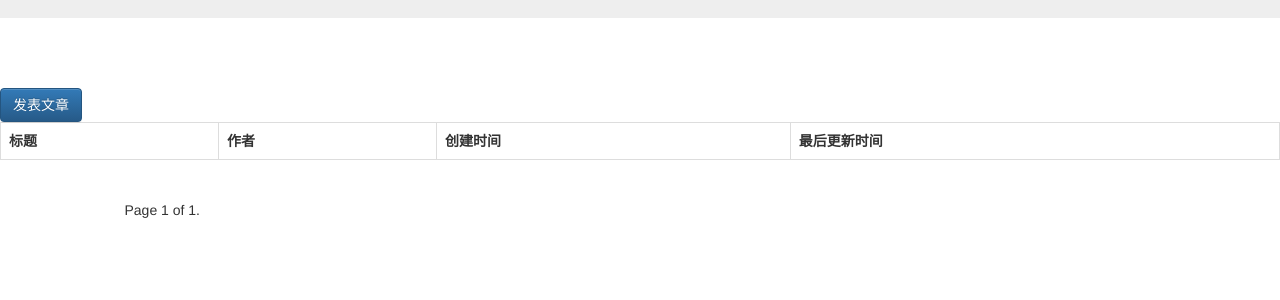
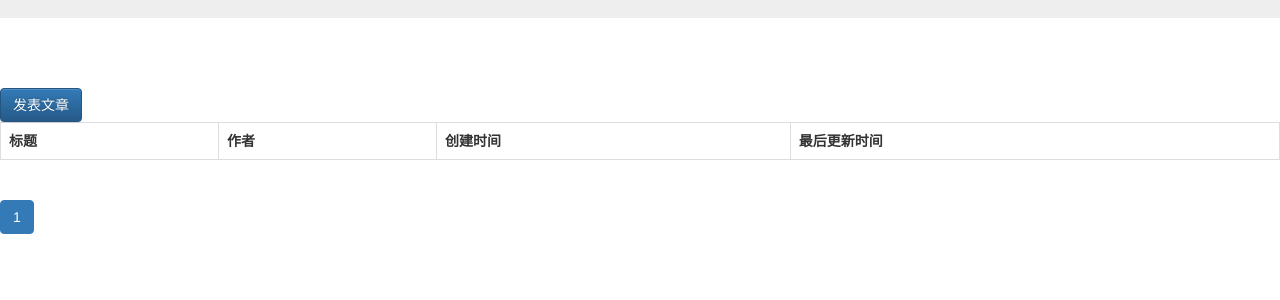
Before and after one commit to kingleoric2010/forum, a Django app: page /article_list/3/ in a window 1280 px wide. Shown: the part 177-477 px from the top of the page. Run offline with Django 3.2, Linux system fonts and the light colour scheme; data comes from the database, SQL or seed files in the repository; lists and menus that the app fills with data are empty; some libraries are stand-ins or nearby versions.

Commit message:
Paginator-3

```diff
--- a/article/templates/article_list.html
+++ b/article/templates/article_list.html
@@ -38,7 +38,7 @@
               <th>创建时间</th>
               <th>最后更新时间</th>
             </tr>
-            {% for article in articles %}
+            {% for article in article_page %}
             <tr>
                 <td><a href="/article_detail/{{ article.id }}/">{{ article.title }}</a></td>
                 <td>{{ article.owner }}</td>
@@ -47,19 +47,35 @@
             </tr>
             {% endfor %}
           </table>
-          <div class="pagination">
-              <span class="step-links">
-                {% if articles.has_previous %}
-                    <a href="?page={{ articles.previous_page_number }}">previous</a>
-                {% endif %}
-                <span class="current">
-                    Page {{ articles.number }} of {{ articles.paginator.num_pages }}.
-                </span>
-                {% if articles.has_next %}
-                    <a href="?page={{ articles.next_page_number }}">next</a>
-                {% endif %}
-              </span>
-          </div>
+          <nav aria-label="Page navigation">
+              <ul class="pagination">
+                  {% if article_page.has_previous %}
+                    <li>
+                        <a href="?page={{ article_page.previous_page_number }}" aria-label="Previous">
+                            <span aria-hidden="true">&laquo;</span>
+                        </a>
+                    </li>
+                  {% endif %}
+                  {% for pg in article_page.paginator.page_range  %}
+                    {% if article_page.number == pg %}
+                        <li class="active">
+                            <a href="?page={{ pg }}">{{ pg }}</a>
+                        </li>
+                    {% else %}
+                        <li><a href="?page= {{ pg }}">{{ pg }}</a></li>
+                    {% endif %}
+                  {% endfor %}
+                  {% if article_page.has_next %}
+                    <li>
+                        <a href="?page={{ article_page.next_page_number }}" aria-label="Next">
+                            <span aria-hidden="true">&raquo;</span>
+                        </a>
+                    </li>
+                  {% endif %}
+              </ul>
+          </nav>
+
+
         </div>
         </div>
     </body>
--- a/article/views.py
+++ b/article/views.py
@@ -15,10 +15,8 @@ from article.models import Article
 def article_list(request,block_id):
     block_id = int(block_id)
     block = Block.objects.get(id=block_id)
-    print (block)
     article_infos = Article.objects.filter(block=block).order_by("-id")
     paginator = Paginator(article_infos,3,2)
-    print (paginator)
     page = request.GET.get('page')
     try:
         articl = paginator.page(page)
@@ -27,9 +25,11 @@ def article_list(request,block_id):
     except EmptyPage :
         articl = paginator.page(paginator.num_pages)
     print (articl)
+    print (type(articl))
+    print (paginator.page_range)
+    #print (articl.page_range)
     #assert False
-    return render(request,'article_list.html', {"articles": articl, "b":block_id})
-
+    return render(request,'article_list.html', {"article_page": articl, "b":block_id,"articles": article_infos })
 #    return render(request,'article_list.html',{"articles": article_infos,"b":block_id})
 
 def article_detail(request, article_id):
```
